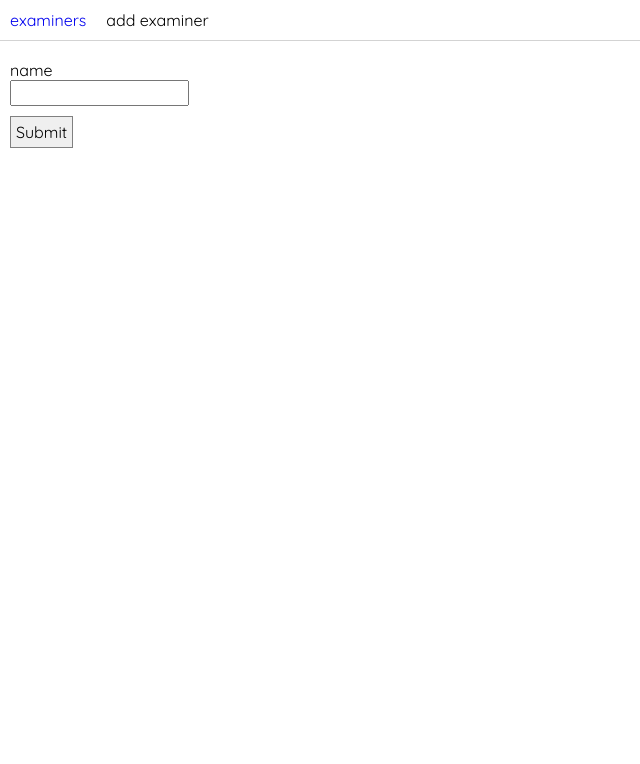
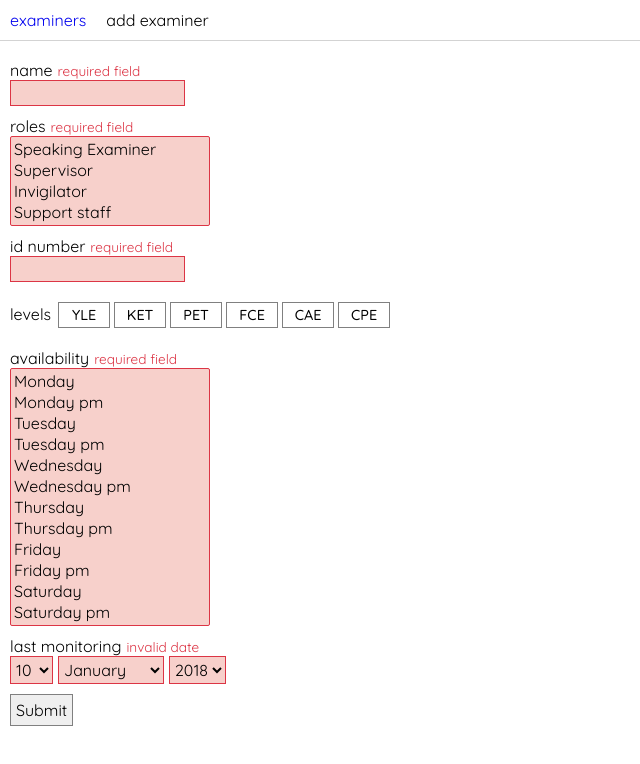
Before and after one commit to chrisjkellett/sessions-allocation, a React app: page /examiners/add in a window 1280 px wide. Shown: the top 764 px of the page, without its empty margins (0-640 px from the left). Built offline with nearby package versions, Linux system fonts and the light colour scheme.

Commit message:
form initially invalid

```diff
--- a/src/components/FormElements/Input/Input.css
+++ b/src/components/FormElements/Input/Input.css
@@ -46,7 +46,7 @@
   display: inline-block;
   text-align: center;
   font-size: 90%;
-  margin: 0 2px;
+  margin: 10px 2px;
   background: white;
   cursor: pointer;
 }
--- a/src/components/FormElements/Input/utility.js
+++ b/src/components/FormElements/Input/utility.js
@@ -69,6 +69,7 @@ export const generateClasses = (props, classes) => {
 }
 
 export const generateErrorMessage =(props, classes) => {
+  console.log(props.valid);
   if(props.valid)
     return <span className={classes.ErrorMessage}>{props.valid[0]}</span>
   else
--- a/src/containers/forms/Examiners/Examiners.js
+++ b/src/containers/forms/Examiners/Examiners.js
@@ -6,6 +6,7 @@ import * as actions from '../../../store/actions/examiners';
 import {constructExaminerState} from '../../../store/constructors/examiners';
 import {
   updateState,
+  updateSimpleState,
   getSelectedOptions,
   updateOptionArray,
   generateFormElementArray,
@@ -18,13 +19,14 @@ import {checkValidity} from './validation';
 class Examiners extends Component {
   state = {
     examiner: constructExaminerState(),
-    validate: false
+    shouldValidate: false,
+    formIsValid: false
   }
 
   submitHandler = (event, validation) => {
     event.preventDefault();
     this.initialiseValidation();
-
+    console.log(this.checkFormValidity({...this.state.examiner}));
     // this.props.addExaminer(generateObjectForSubmitForm(this.state.examiner));
     // this.props.history.push({
     //   pathname: '/'
@@ -32,10 +34,19 @@ class Examiners extends Component {
   }
 
   initialiseValidation = () => {
-    this.setState({
-      ...this.state,
-      validate: true
-    })
+    updateSimpleState({shouldValidate: true});
+  }
+
+  checkFormValidity = (obj) => {
+    let isValid = true;
+
+    for(let item in obj){
+      if(obj[item].validation.valid.length !== 0){
+        isValid = false
+      }
+    }
+
+    return isValid;
   }
 
   changeHandler = (event, type, id, index) => {
@@ -60,20 +71,21 @@ class Examiners extends Component {
     const value = event.target.value;
     const update = updateState(this.state, id, {value: value});
     update.examiner[id].validation = checkValidity({...update.examiner[id]});
-    console.log(update.examiner[id].validation);
     this.setState(update);
   }
 
   selectHandler = (event, id) => {
     const value = getSelectedOptions(event);
     const update = updateState(this.state, id, {value: value});
+    update.examiner[id].validation = checkValidity({...update.examiner[id]});
     this.setState(update);
   }
 
   checkBoxHandler = (event, id) => {
     const copyOptions = [...this.state.examiner[id].value];
     const value = updateOptionArray(copyOptions, event);
-    const update = updateState(this.state, id, {value: value})
+    const update = updateState(this.state, id, {value: value});
+    update.examiner[id].validation = checkValidity({...update.examiner[id]});
     this.setState(update);
   }
 
@@ -81,6 +93,7 @@ class Examiners extends Component {
     const copyArray = [...this.state.examiner[id].value];
     const value = updateDateArray(copyArray, event, index)
     const update = updateState(this.state, id, {value: value})
+    update.examiner[id].validation = checkValidity({...update.examiner[id]});
     this.setState(update);
   }
 
--- a/src/containers/forms/Examiners/utility.js
+++ b/src/containers/forms/Examiners/utility.js
@@ -12,6 +12,13 @@ export const updateState = (obj, id, updatedState) => {
         ...updatedState
       }
     }
+  }
+}
+
+export const updateSimpleState = (obj, updatedState) => {
+  return{
+    ...obj,
+    ...updatedState
   }
 }
 
--- a/src/containers/forms/Examiners/validation.js
+++ b/src/containers/forms/Examiners/validation.js
@@ -1,19 +1,30 @@
 export const checkValidity = (obj) => {
+  const {validation, value} = obj;
+  const {rules} = validation;
   let errors = [];
 
-  if(obj.validation.rules.required){
-    if(obj.value.trim().length === 0){
-      errors.push('required field');
-    }
-  }
+  if(rules.required && value.length === 0) errors.push(rules.required);
 
-  if(obj.validation.rules.minLength){
-    if(obj.value.trim().length < 6){
-      errors.push('must contain 6 characters minimum')
-    }
-  }
+  if(rules.minLength && value.length < 6) errors.push(formatLengthError(rules.minLength, 6))
 
-  obj.validation.valid = errors;
+  if(rules.validId && invalidID(value)) errors.push(rules.validId)
 
-  return obj.validation;
+  if(rules.checkDate && invalidDate(value)) errors.push(rules.checkDate)
+
+  validation.valid = errors;
+
+  return validation;
 }
+
+const formatLengthError = (rule, num) => {
+  return rule.replace(/#/g, num)
+}
+
+const invalidID = (id) => {
+  return !/[a-m][a-m][0-9][0-9][a-m][a-m]/i.test(id.trim())
+}
+
+const invalidDate = (arr) => {
+  console.log(arr);
+  return false;
+}
--- a/src/store/constructors/examiners.js
+++ b/src/store/constructors/examiners.js
@@ -1,6 +1,6 @@
-// import {
-//   roleKeys, levelKeys, availabilityKeys, dayOptions, monthOptions, yearOptionsMonitoring
-// } from '../data';
+import {
+  roleKeys, levelKeys, availabilityKeys, dayOptions, monthOptions, yearOptionsMonitoring
+} from '../data';
 
 import {
   constructValidation,
@@ -17,55 +17,60 @@ export const constructExaminerState = () => {
       },
       value: '',
       validation: constructValidation({...rules.required, ...rules.minLength})
-      }
+      },
 
-  //   roles: {
-  //     elementType: 'select',
-  //     elementConfig: {
-  //       multiple: true,
-  //       size: roleKeys.length
-  //     },
-  //     options: roleKeys,
-  //     value: []
-  //   },
+    roles: {
+      elementType: 'select',
+      elementConfig: {
+        multiple: true,
+        size: roleKeys.length
+      },
+      options: roleKeys,
+      value: [],
+      validation: constructValidation({...rules.required})
+    },
 
-  //   id_number: {
-  //     elementType: 'input',
-  //     elementConfig: {
-  //       type: 'text',
-  //       placeholder: '',
-  //       maxLength: 6
-  //     },
-  //     value: ''
-  //   },
+    id_number: {
+      elementType: 'input',
+      elementConfig: {
+        type: 'text',
+        placeholder: '',
+        maxLength: 6
+      },
+      value: '',
+      validation: constructValidation({...rules.required, ...rules.validId})
+    },
 
-  //   levels: {
-  //     elementType: 'checkbox',
-  //     elementConfig: {
-  //       placeholder: ''
-  //     },
-  //     options: levelKeys,
-  //     value: []
-  //   },
+    levels: {
+      elementType: 'checkbox',
+      elementConfig: {
+        placeholder: ''
+      },
+      options: levelKeys,
+      value: [],
+      validation: constructValidation({})
+    },
 
-  //   availability: {
-  //     elementType: 'select',
-  //     elementConfig: {
-  //       multiple: true,
-  //       size: availabilityKeys.length
-  //     },
-  //     options: availabilityKeys,
-  //     value: []
-  //   },
+    availability: {
+      elementType: 'select',
+      elementConfig: {
+        multiple: true,
+        size: availabilityKeys.length
+      },
+      options: availabilityKeys,
+      value: [],
+      validation: constructValidation({...rules.required})
+    },
 
-  //   last_monitoring: {
-  //     elementType: 'date',
-  //     options: {
-  //       days: dayOptions,
-  //       months: monthOptions,
-  //       years: yearOptionsMonitoring
-  //     },
-  //     value: ['2018', 'January', '10']
-  //   }
+    last_monitoring: {
+      elementType: 'date',
+      options: {
+        days: dayOptions,
+        months: monthOptions,
+        years: yearOptionsMonitoring
+      },
+      value: ['2018', 'January', '10'],
+      validation: constructValidation({...rules.checkDate})
+    }
   }
 }
--- a/src/store/constructors/validation.js
+++ b/src/store/constructors/validation.js
@@ -1,11 +1,22 @@
 export const constructValidation = (rules) => {
+
   return {
-    valid: [],
+    valid: distributeInitialErrors(rules),
     rules: rules
   }
 }
 
 export const rules = {
   required: {required: 'required field'},
-  minLength: {minLength: 'must contain x characters'}
+  minLength: {minLength: 'min # characters'},
+  validId: {validId: 'incorrect format'},
+  checkDate: {checkDate: 'invalid date'}
 }
+
+export const distributeInitialErrors = (rules) => {
+  let arr = [];
+  for (let item in rules){
+    arr.push(rules[item]);
+  };
+  return arr;
+}
```
